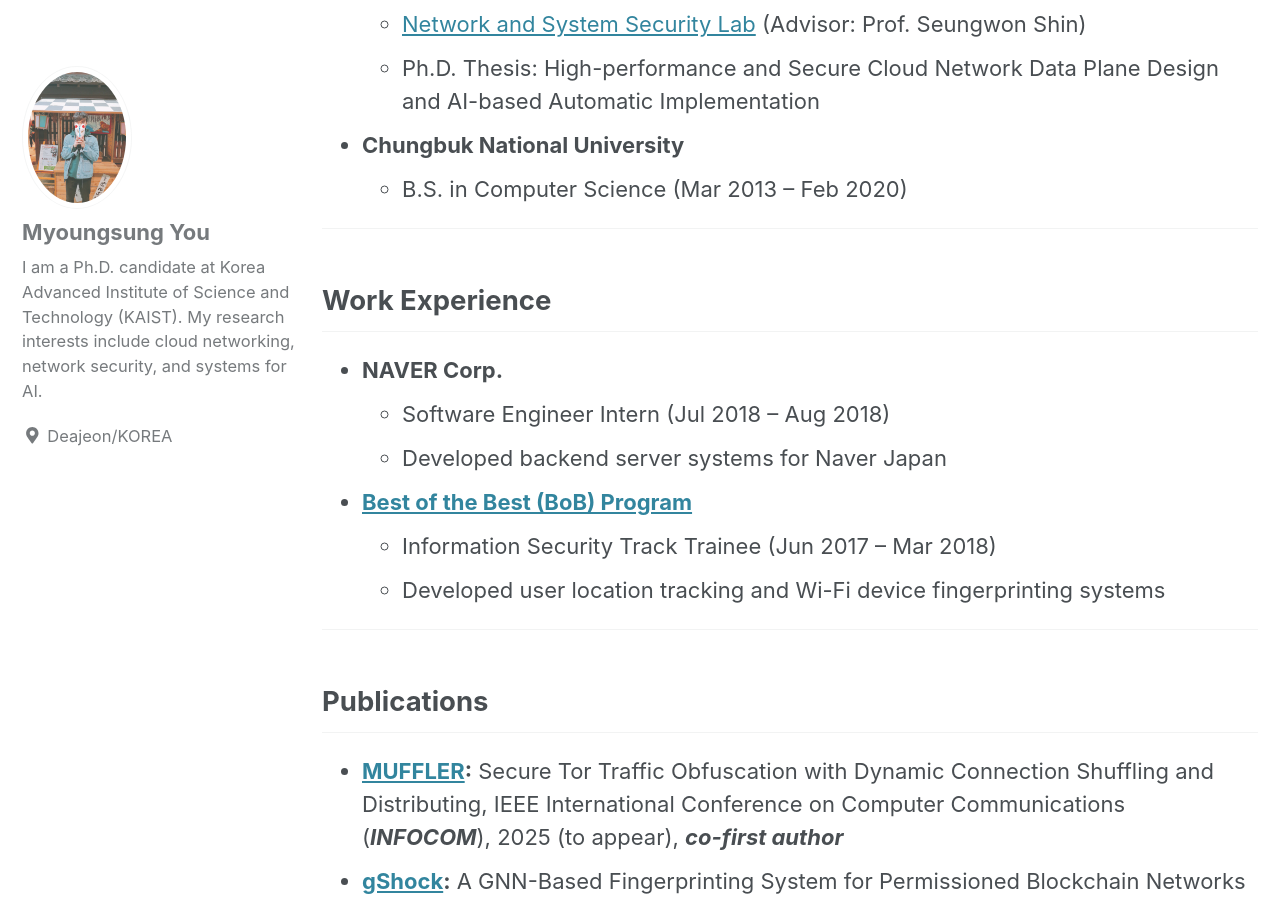
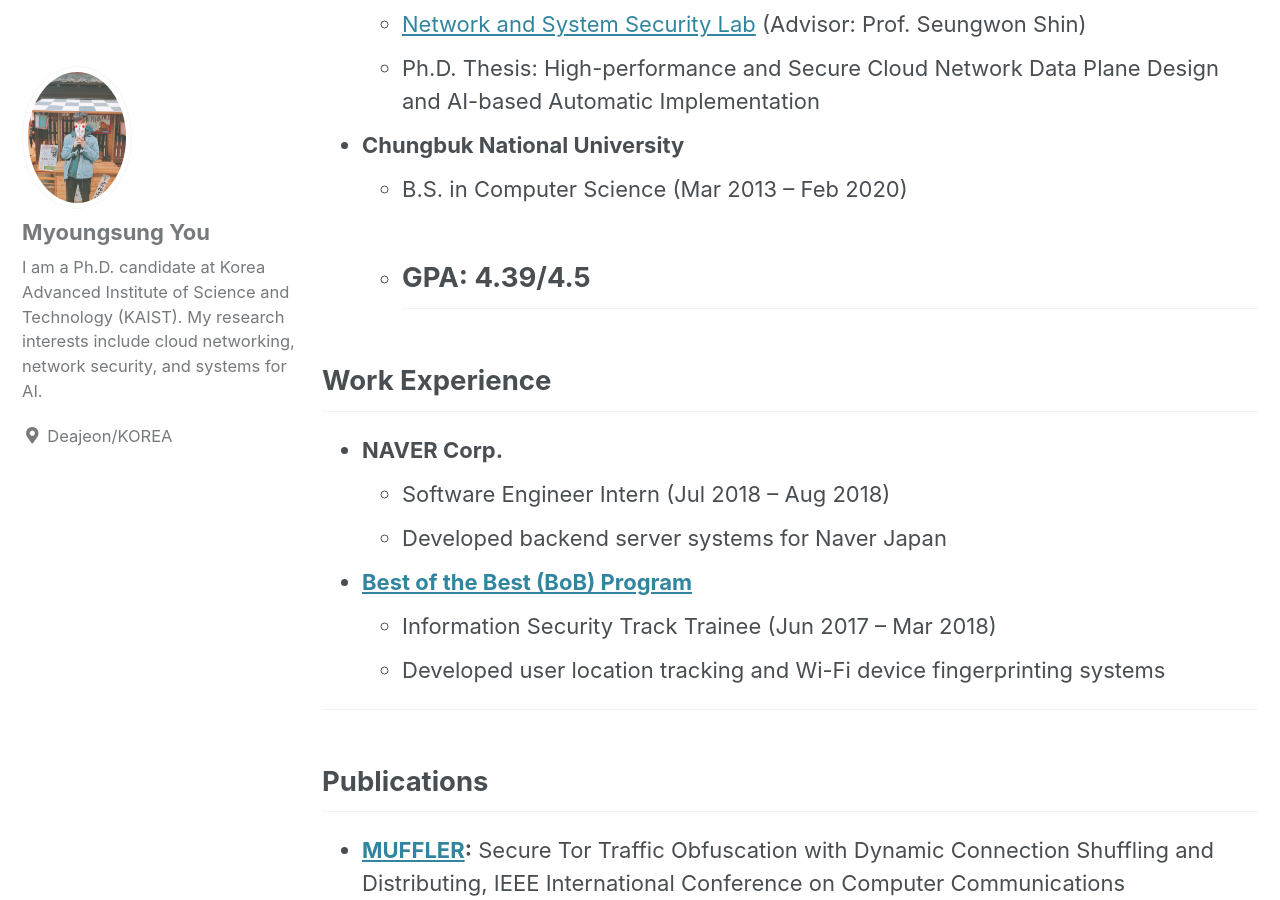
Before and after one commit to Famous7/famous7.github.io, a Jekyll site: the page built from _posts/2018-05-20-cv.md, in a window 1280 px wide and 900 px high, scrolled down 1902 px. Built offline with Jekyll 4.4.1, drawn with Linux system fonts in a browser that asks for light colours; cached includes are drawn as plain includes; nearby versions of some CDN libraries; our own code applies the rules of GitHub Pages for plain Markdown files.

Commit message:
Update 2018-05-20-cv.md

```diff
--- a/_posts/2018-05-20-cv.md
+++ b/_posts/2018-05-20-cv.md
@@ -40,7 +40,7 @@ I am a researcher committed to pioneering advancements in cloud networking throu
 
 - **Chungbuk National University**
   - B.S. in Computer Science (Mar 2013 – Feb 2020)
-
+  - GPA: 4.39/4.5
 ---
 
 ## Work Experience
```
